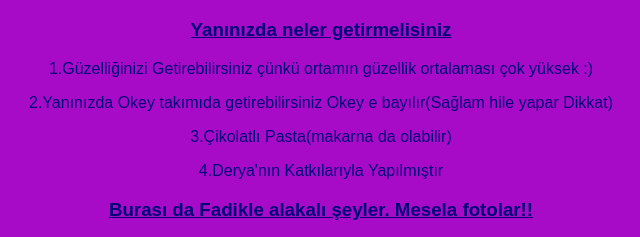
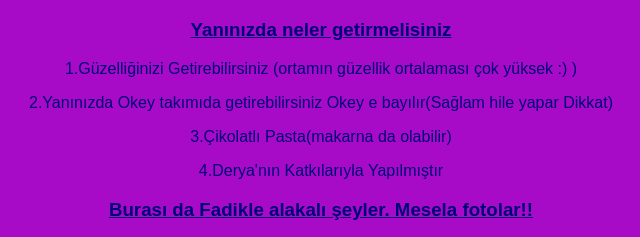
Before and after one commit to aligaz/fadige, a plain HTML site: page index.html in a window 1280 px wide. Shown: the part 489-726 px from the top of the page, 319-959 px from the left. Drawn offline with Linux system fonts and the light colour scheme.

Commit message:
Update index.html

```diff
--- a/index.html
+++ b/index.html
@@ -32,7 +32,7 @@
 <img src="./assets/image/img1.jpg" alt="A birthday-cake" height="300" width="400">
 <u><h3>Yanınızda neler getirmelisiniz</h3></u>
 
-<div><p>1.Güzelliğinizi Getirebilirsiniz çünkü ortamın güzellik ortalaması çok yüksek :)</p>
+<div><p>1.Güzelliğinizi Getirebilirsiniz (ortamın güzellik ortalaması çok yüksek :) )</p>
 <p>2.Yanınızda Okey takımıda getirebilirsiniz Okey e bayılır(Sağlam hile yapar Dikkat) </p>
 <p>3.Çikolatlı Pasta(makarna da olabilir)</p></div>
 <p>4.Derya'nın Katkılarıyla Yapılmıştır</p>
```
